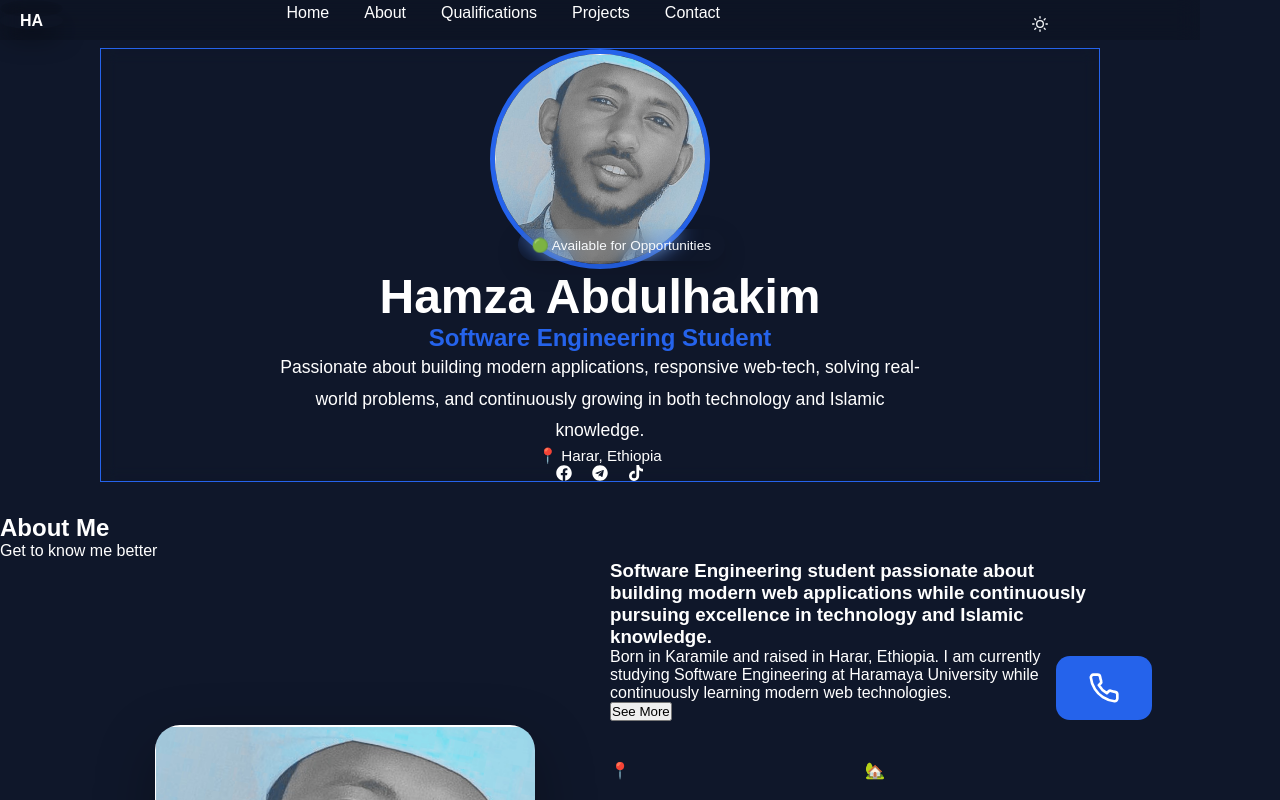
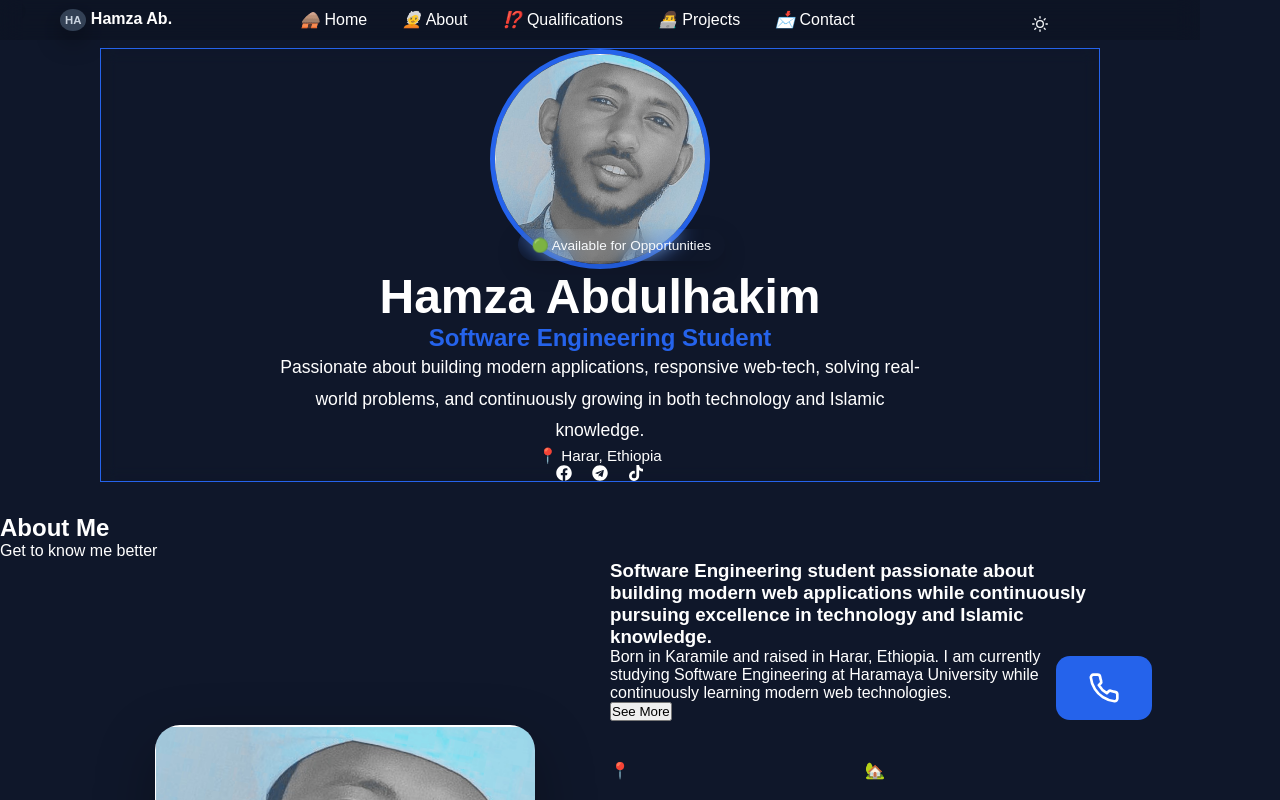
Before and after one commit to HamzaAbdulhakim/oborra.tech, a React (Vite) app: page / in a window 1280 px wide. Shown: the top 800 px of the page. Built offline with nearby package versions, Linux system fonts and the light colour scheme.

Commit message:
modified version of navbar

```diff
--- a/src/components/navBar.jsx
+++ b/src/components/navBar.jsx
@@ -44,7 +44,7 @@ function Navbar({ isLightMode, setIsLightMode }) {
   }, [isOpen]);
   return (
     <nav className="nav">
-      <h2 id="logo"> </h2>
+      <h2 id="logo"> Hamza Ab. </h2>
 
       <div className="nav-links">
         <ul>
@@ -54,7 +54,7 @@ function Navbar({ isLightMode, setIsLightMode }) {
                 href={`#${item.id}`}
                 className={activeSection === item.id ? "active" : ""}
               >
-                {item.label}
+               <i> {item.icon}</i> {item.label}
               </a>
             </li>
           ))}
--- a/src/styles/navbar.css
+++ b/src/styles/navbar.css
@@ -36,12 +36,13 @@
   content: "HA";
   width: min(100px, 100%);
   height: auto;
-  margin: 12px auto;
-  background: none;
-  padding: 0 20px;
-  color: white;
+  background: var(--border-color);
+  padding: 5px;
+  margin:  0;
+  color: var(--text-light);
+  align-content: center;
   backdrop-filter: blur(5px);
-  font-size: clamp(1rem, 0.5rem, 1.5rem);
+  font-size: clamp(0.71rem, 0.5rem, 1.5rem);
   border-radius: 100%;
   box-shadow: var(--shadow-md);
 }
@@ -95,8 +96,8 @@
 
 #logo {
   position: absolute;
-  top: 0;
-  left: 0%;
+  top: 25%;
+  left: 5%;
 }
 
 .theme-btn {
@@ -123,19 +124,19 @@
   transition: all 0.3s ease;
 }
 .nav h2 {
-  color: #38bdf8;
+  color: inherit;
 
   cursor: pointer;
 
-  font-size: 1.8rem;
+  font-size: clamp(1rem, 0.5rem, 1.5rem);
 }
 
 .nav ul {
   position: absolute;
 
-  top: 10%;
+  top: 25%;
 
-  right: 40%;
+  left: 25%;
 
   display: flex;
 
```
